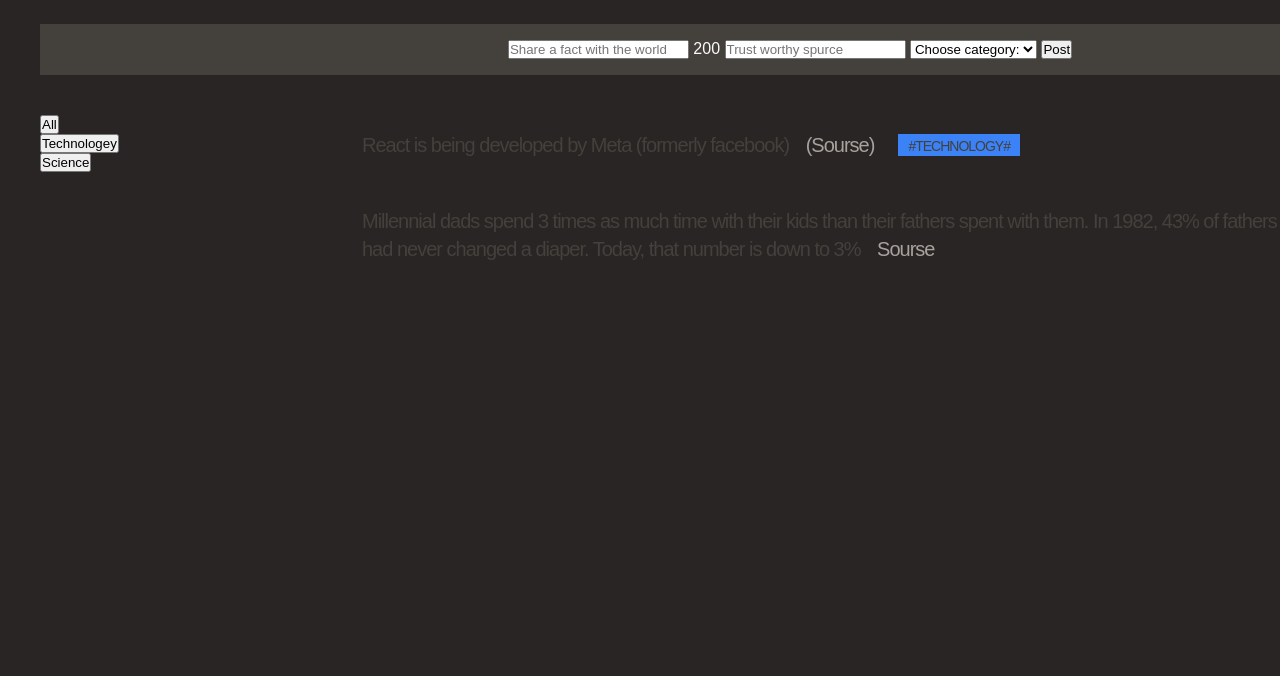
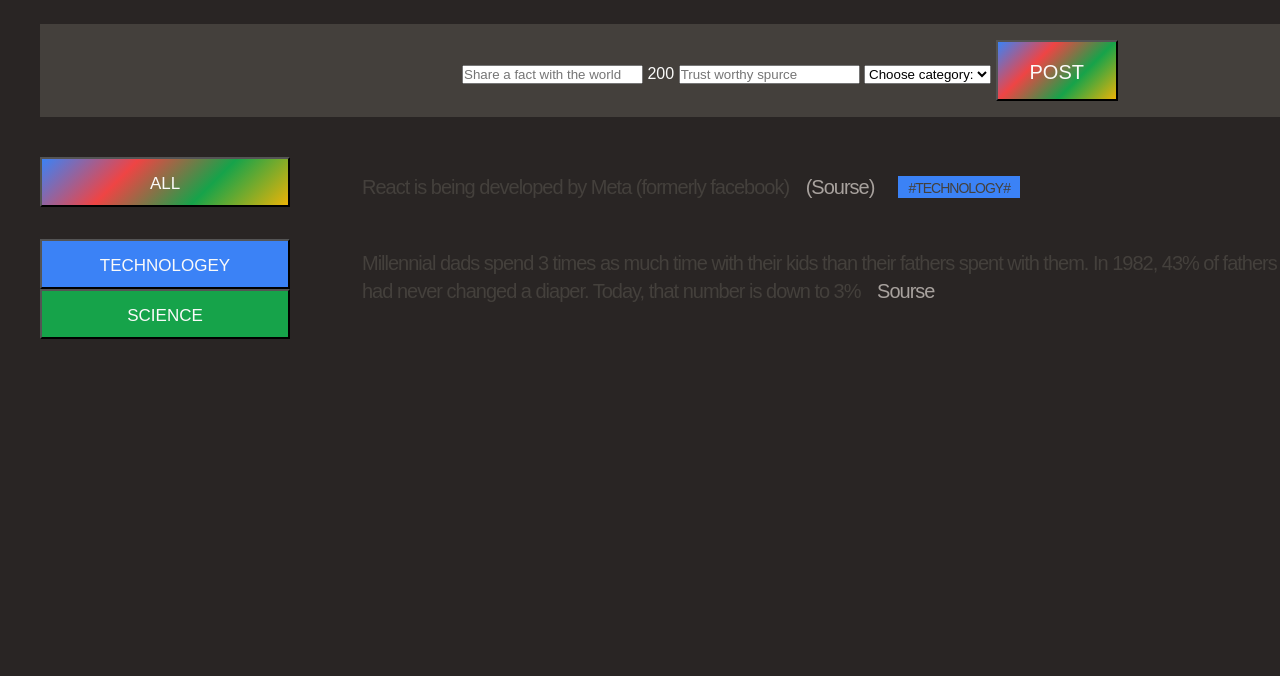
Before and after one commit to benlaguroun/Today-I-Learned, a plain HTML site: page index.html in a window 1280 px wide. Shown: the part 124-800 px from the top of the page. Drawn offline with Linux system fonts and the light colour scheme; a web font is replaced by a local one.

Commit message:
hover buttons

```diff
--- a/index.html
+++ b/index.html
@@ -31,7 +31,7 @@
           />
           <h1>Today I Learned!</h1>
         </div>
-        <button>Share a fact!</button>
+        <button class="btn .btn-large">Share a fact!</button>
       </header>
 
       <form class="fact-form">
@@ -44,19 +44,29 @@
           <option value="science">Science</option>
           <option value="finance">Finance</option>
         </select>
-        <button>Post</button>
+        <button class="btn btn-large">Post</button>
       </form>
       <main class="main">
         <aside>
           <ul>
-            <li>
-              <button>All</button>
+            <li class="category">
+              <button class="btn btn-all-categories">All</button>
             </li>
             <li>
-              <button>Technologey</button>
+              <button
+                class="btn btn-category"
+                style="background-color: #3b82f6"
+              >
+                Technologey
+              </button>
             </li>
-            <li>
-              <button>Science</button>
+            <li class="category">
+              <button
+                class="btn btn-category"
+                style="background-color: #16a34a"
+              >
+                Science
+              </button>
             </li>
           </ul>
         </aside>
--- a/style.css
+++ b/style.css
@@ -49,6 +49,11 @@ h1 {
   font-size: 42px;
   text-transform: uppercase;
   font-family: "Coiny", sans-serif;
+  line-height: 1;
+  margin-top: 6px;
+}
+.category {
+  margin-bottom: 16px;
 }
 
 .fact {
@@ -92,3 +97,29 @@ ul {
 .source:active {
   color: #3b82f6;
 }
+
+.btn {
+  font-family: "Coiny", sans-serif;
+  line-height: 1;
+  text-transform: uppercase;
+  font-size: 17px;
+  padding: 16px 0 13px;
+  background-image: linear-gradient(135deg, #3b82f6, #ef4444, #16a34a, #eab308);
+  color: inherit;
+  transition: 0.3s;
+}
+.btn:hover {
+  transform: scale(110%) rotate(-2deg);
+}
+.btn-large {
+  font-size: 20px;
+  padding: 20px 32px 17px;
+}
+.btn-all-categories {
+  margin-bottom: 16px;
+  width: 100%;
+}
+.btn-category {
+  width: 100%;
+  background-image: none;
+}
```
